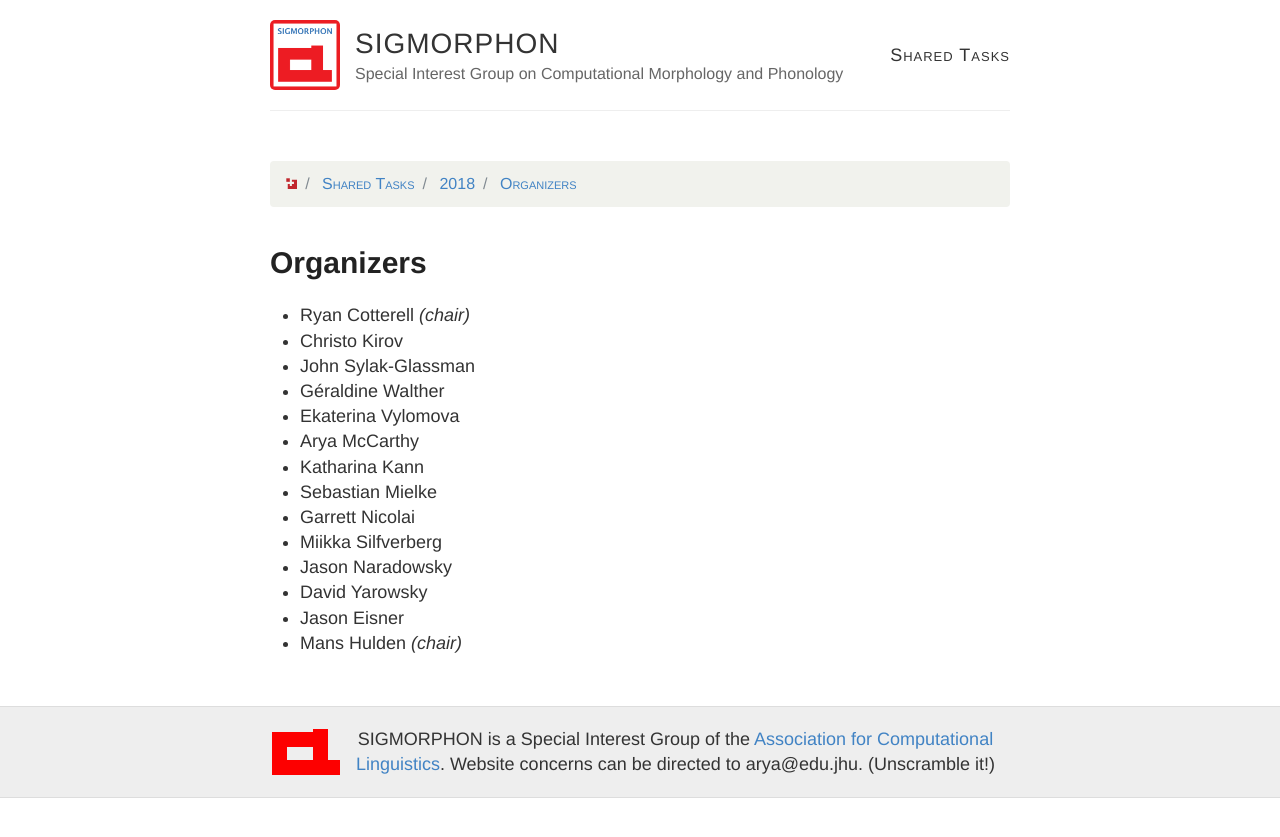
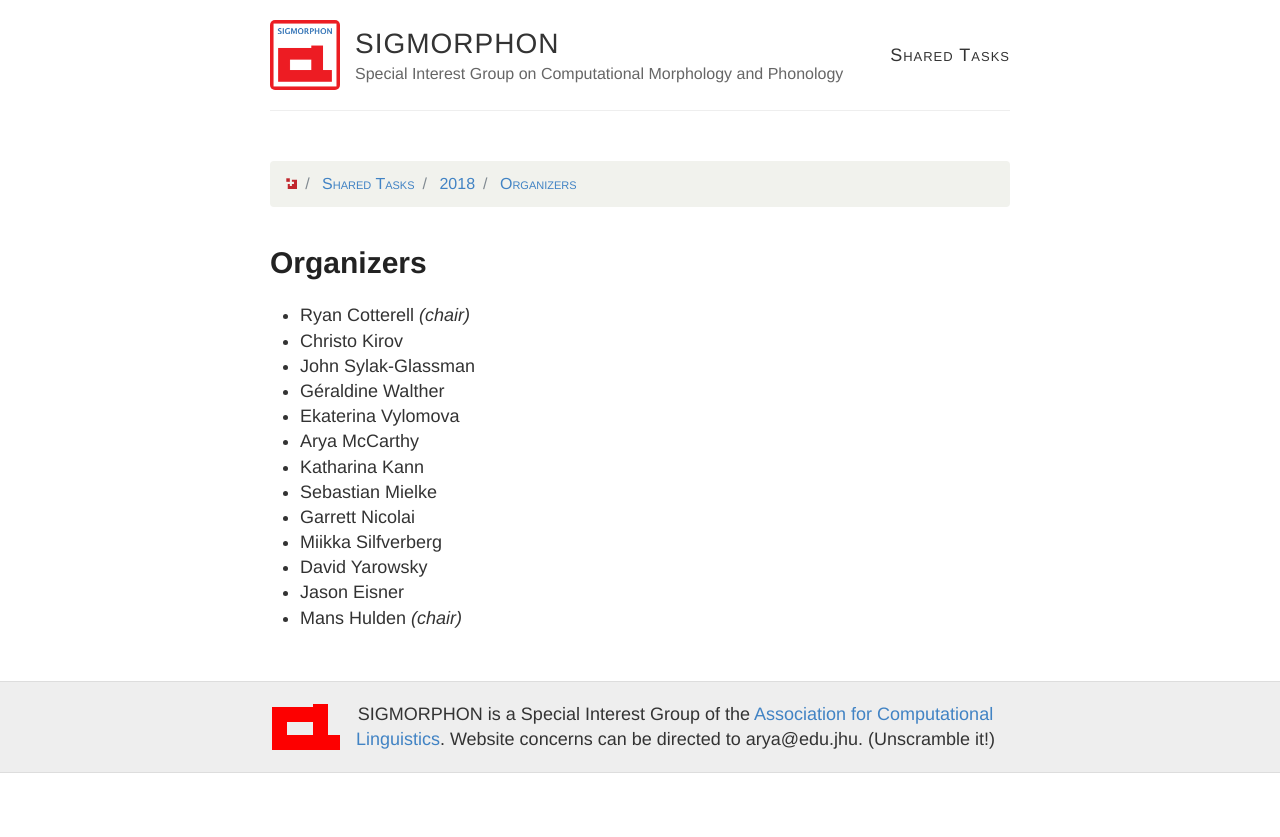
Before and after one commit to sigmorphon/sigmorphon.github.io, a Jekyll site: the page built from sharedtasks/2018/organizers.md, in a window 1280 px wide. Shown: the top 837 px of the page. Built offline with Jekyll 4.4.1, drawn with Linux system fonts in a browser that asks for light colours.

Commit message:
Update organizers.md

```diff
--- a/sharedtasks/2018/organizers.md
+++ b/sharedtasks/2018/organizers.md
@@ -14,7 +14,6 @@ title: "Organizers"
 - Sebastian Mielke
 - Garrett Nicolai
 - Miikka Silfverberg
-- Jason Naradowsky
 - David Yarowsky
 - Jason Eisner
 - Mans Hulden *(chair)*
```
